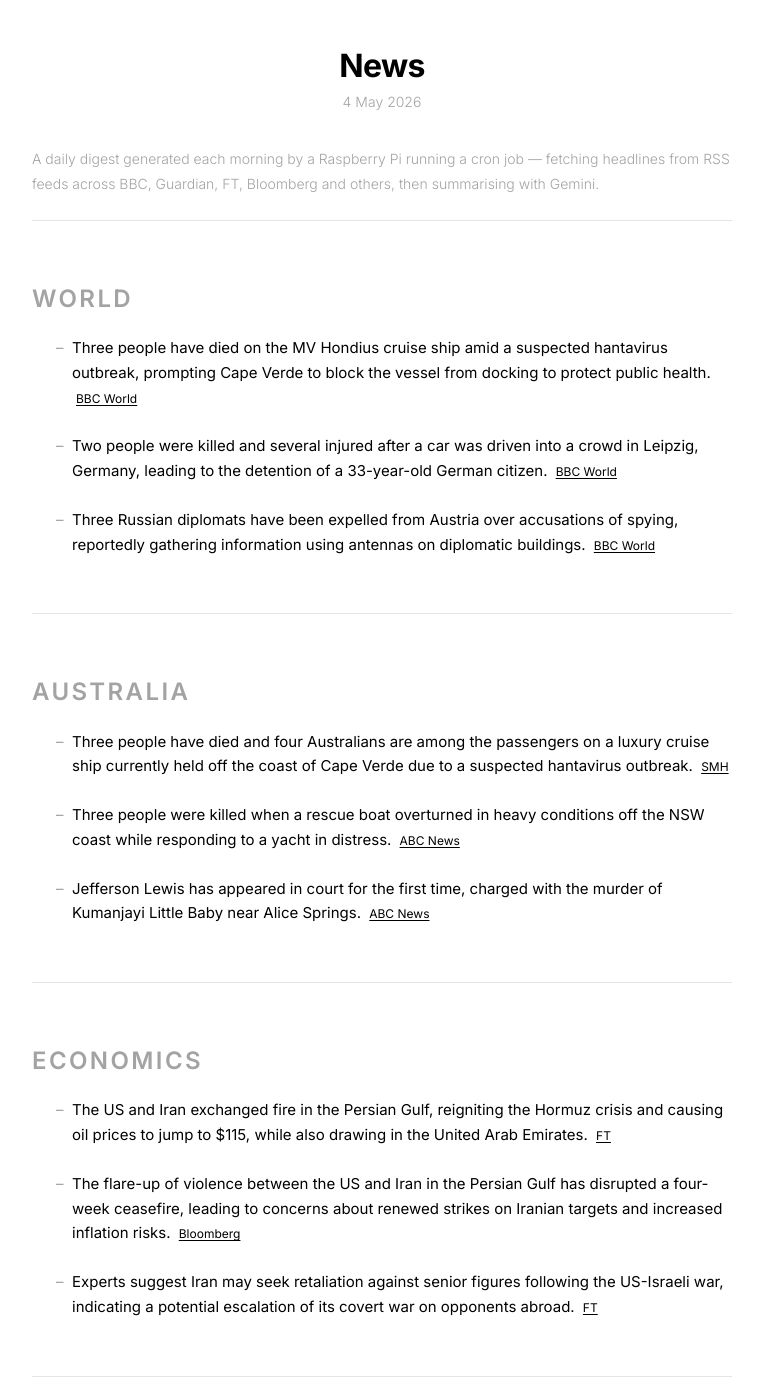
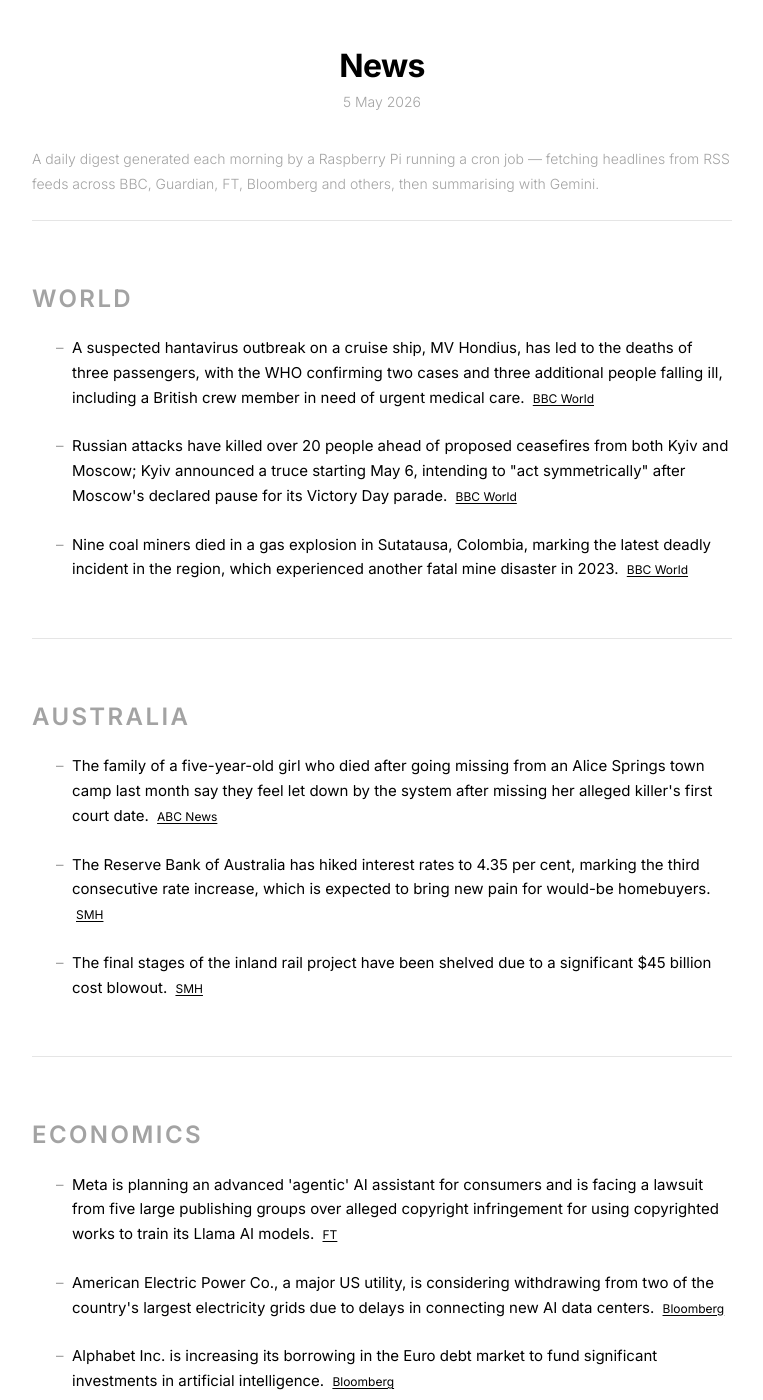
Before and after one commit to s-jac/s-jac.github.io, a Jekyll site: the page built from projects/news.html, in a window 1280 px wide and 1400 px high. Shown: the whole window, without its empty margins (258-1021 px from the left). Built offline with Jekyll 4.4.1, drawn with Linux system fonts in a browser that asks for light colours; some of the changed text lies outside the part shown.

Commit message:
daily news update 5 May 2026

```diff
--- a/_data/news.json
+++ b/_data/news.json
@@ -1,22 +1,22 @@
 {
-  "date": "4 May 2026",
-  "generated_at": "2026-05-04T21:00:24.851660+00:00",
+  "date": "5 May 2026",
+  "generated_at": "2026-05-05T21:03:13.119780+00:00",
   "sections": [
     {
       "heading": "World",
       "bullets": [
         {
-          "text": "Three people have died on the MV Hondius cruise ship amid a suspected hantavirus outbreak, prompting Cape Verde to block the vessel from docking to protect public health.",
+          "text": "A suspected hantavirus outbreak on a cruise ship, MV Hondius, has led to the deaths of three passengers, with the WHO confirming two cases and three additional people falling ill, including a British crew member in need of urgent medical care.",
           "source": "BBC World",
           "url": "https://www.bbc.com/news/world"
         },
         {
-          "text": "Two people were killed and several injured after a car was driven into a crowd in Leipzig, Germany, leading to the detention of a 33-year-old German citizen.",
+          "text": "Russian attacks have killed over 20 people ahead of proposed ceasefires from both Kyiv and Moscow; Kyiv announced a truce starting May 6, intending to \"act symmetrically\" after Moscow's declared pause for its Victory Day parade.",
           "source": "BBC World",
           "url": "https://www.bbc.com/news/world"
         },
         {
-          "text": "Three Russian diplomats have been expelled from Austria over accusations of spying, reportedly gathering information using antennas on diplomatic buildings.",
+          "text": "Nine coal miners died in a gas explosion in Sutatausa, Colombia, marking the latest deadly incident in the region, which experienced another fatal mine disaster in 2023.",
           "source": "BBC World",
           "url": "https://www.bbc.com/news/world"
         }
@@ -26,19 +26,19 @@
       "heading": "Australia",
       "bullets": [
         {
-          "text": "Three people have died and four Australians are among the passengers on a luxury cruise ship currently held off the coast of Cape Verde due to a suspected hantavirus outbreak.",
+          "text": "The family of a five-year-old girl who died after going missing from an Alice Springs town camp last month say they feel let down by the system after missing her alleged killer's first court date.",
+          "source": "ABC News",
+          "url": "https://www.abc.net.au/news"
+        },
+        {
+          "text": "The Reserve Bank of Australia has hiked interest rates to 4.35 per cent, marking the third consecutive rate increase, which is expected to bring new pain for would-be homebuyers.",
           "source": "SMH",
           "url": "https://www.smh.com.au"
         },
         {
-          "text": "Three people were killed when a rescue boat overturned in heavy conditions off the NSW coast while responding to a yacht in distress.",
-          "source": "ABC News",
-          "url": "https://www.abc.net.au/news"
-        },
-        {
-          "text": "Jefferson Lewis has appeared in court for the first time, charged with the murder of Kumanjayi Little Baby near Alice Springs.",
-          "source": "ABC News",
-          "url": "https://www.abc.net.au/news"
+          "text": "The final stages of the inland rail project have been shelved due to a significant $45 billion cost blowout.",
+          "source": "SMH",
+          "url": "https://www.smh.com.au"
         }
       ]
     },
@@ -46,19 +46,19 @@
       "heading": "Economics",
       "bullets": [
         {
-          "text": "The US and Iran exchanged fire in the Persian Gulf, reigniting the Hormuz crisis and causing oil prices to jump to $115, while also drawing in the United Arab Emirates.",
+          "text": "Meta is planning an advanced 'agentic' AI assistant for consumers and is facing a lawsuit from five large publishing groups over alleged copyright infringement for using copyrighted works to train its Llama AI models.",
           "source": "FT",
           "url": "https://www.ft.com"
         },
         {
-          "text": "The flare-up of violence between the US and Iran in the Persian Gulf has disrupted a four-week ceasefire, leading to concerns about renewed strikes on Iranian targets and increased inflation risks.",
+          "text": "American Electric Power Co., a major US utility, is considering withdrawing from two of the country's largest electricity grids due to delays in connecting new AI data centers.",
           "source": "Bloomberg",
           "url": "https://www.bloomberg.com/markets"
         },
         {
-          "text": "Experts suggest Iran may seek retaliation against senior figures following the US-Israeli war, indicating a potential escalation of its covert war on opponents abroad.",
-          "source": "FT",
-          "url": "https://www.ft.com"
+          "text": "Alphabet Inc. is increasing its borrowing in the Euro debt market to fund significant investments in artificial intelligence.",
+          "source": "Bloomberg",
+          "url": "https://www.bloomberg.com/markets"
         }
       ]
     }
```
